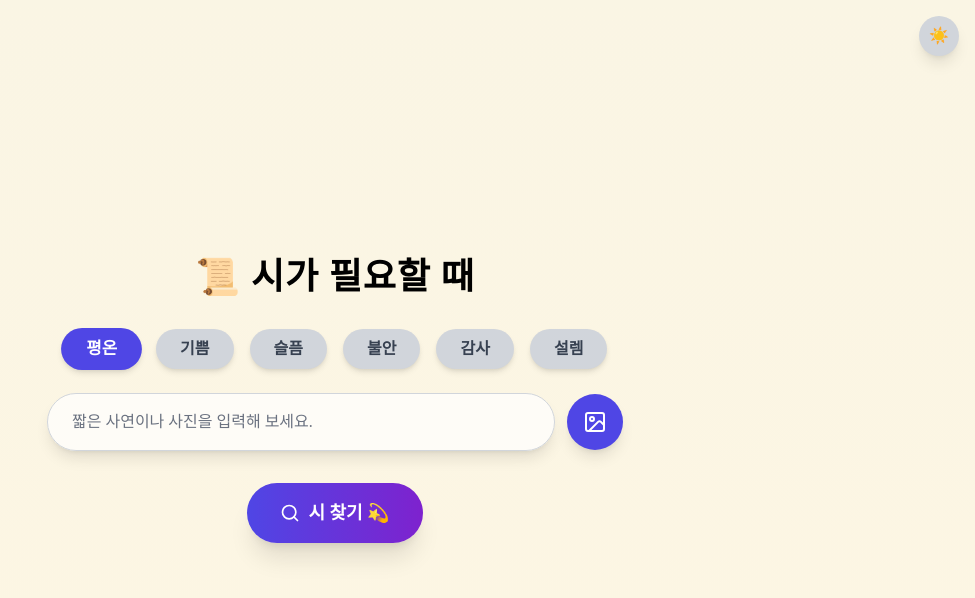
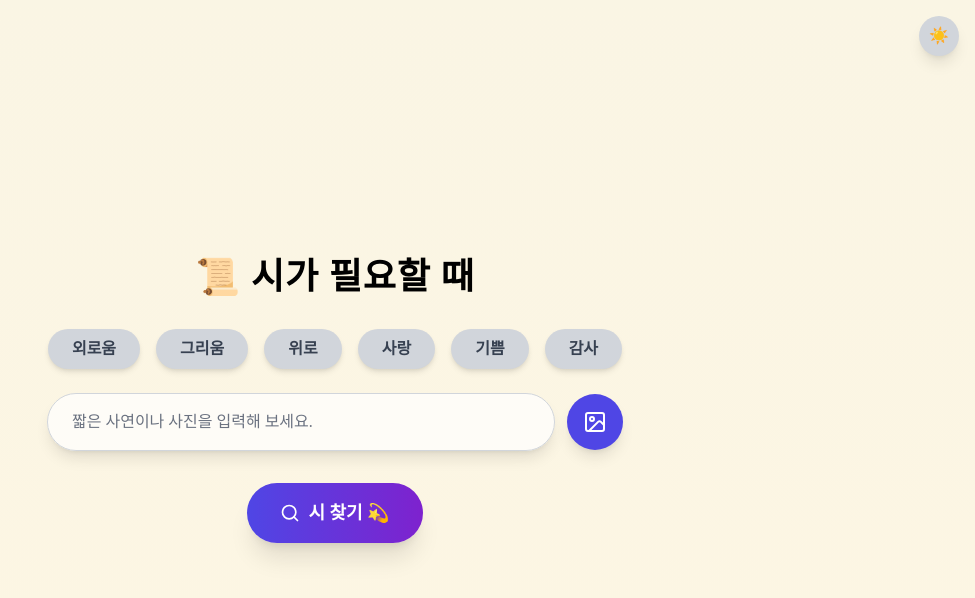
Before and after one commit to hoonchany99/photo-poem-frontend, a React (Create React App) app: page / in a window 1280 px wide. Shown: the top 598 px of the page, without its empty margins (305-1280 px from the left). Built offline with nearby package versions, Linux system fonts and the light colour scheme.

Commit message:
addsource

```diff
--- a/src/UploadPage.js
+++ b/src/UploadPage.js
@@ -156,7 +156,7 @@ export default function UploadPage() {
     setLoading(false);
   };
 
-  const moodOptions = ['평온', '기쁨', '슬픔', '불안', '감사', '설렘'];
+  const moodOptions = ['외로움', '그리움', '위로', '사랑', '기쁨', '감사'];
 
   return (
     <div
```
